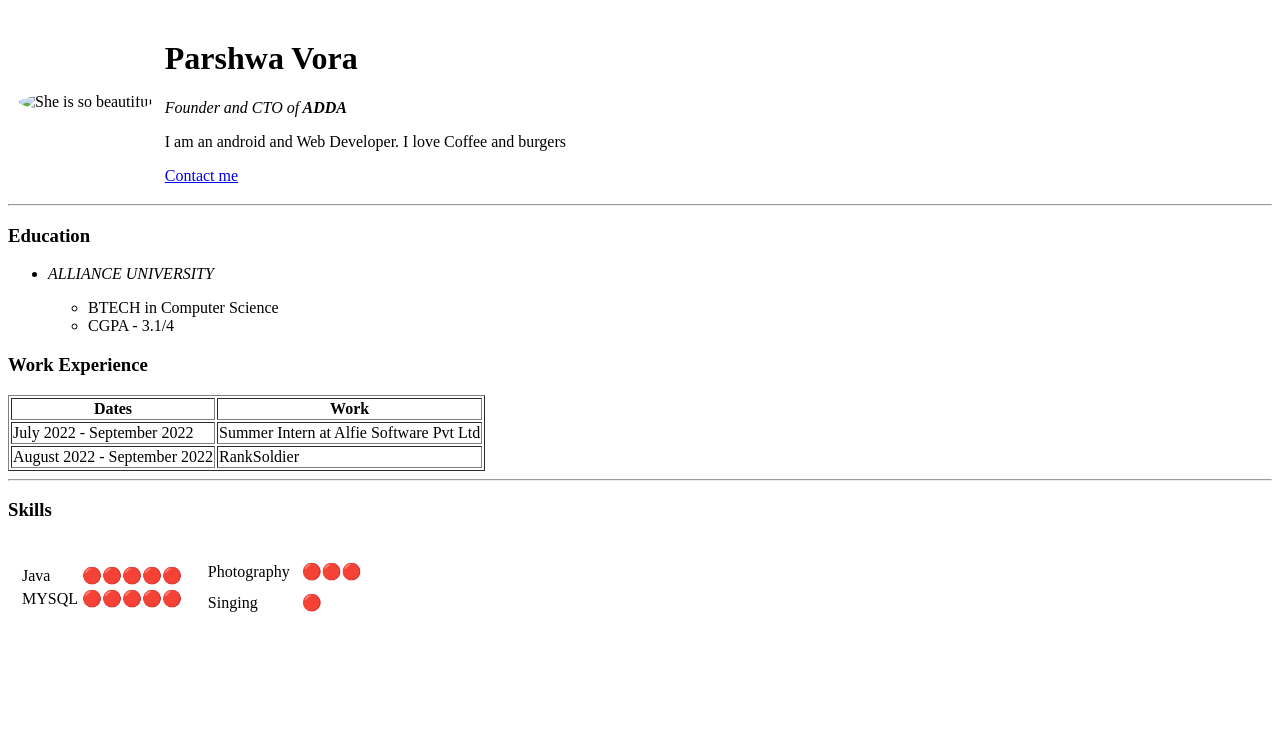
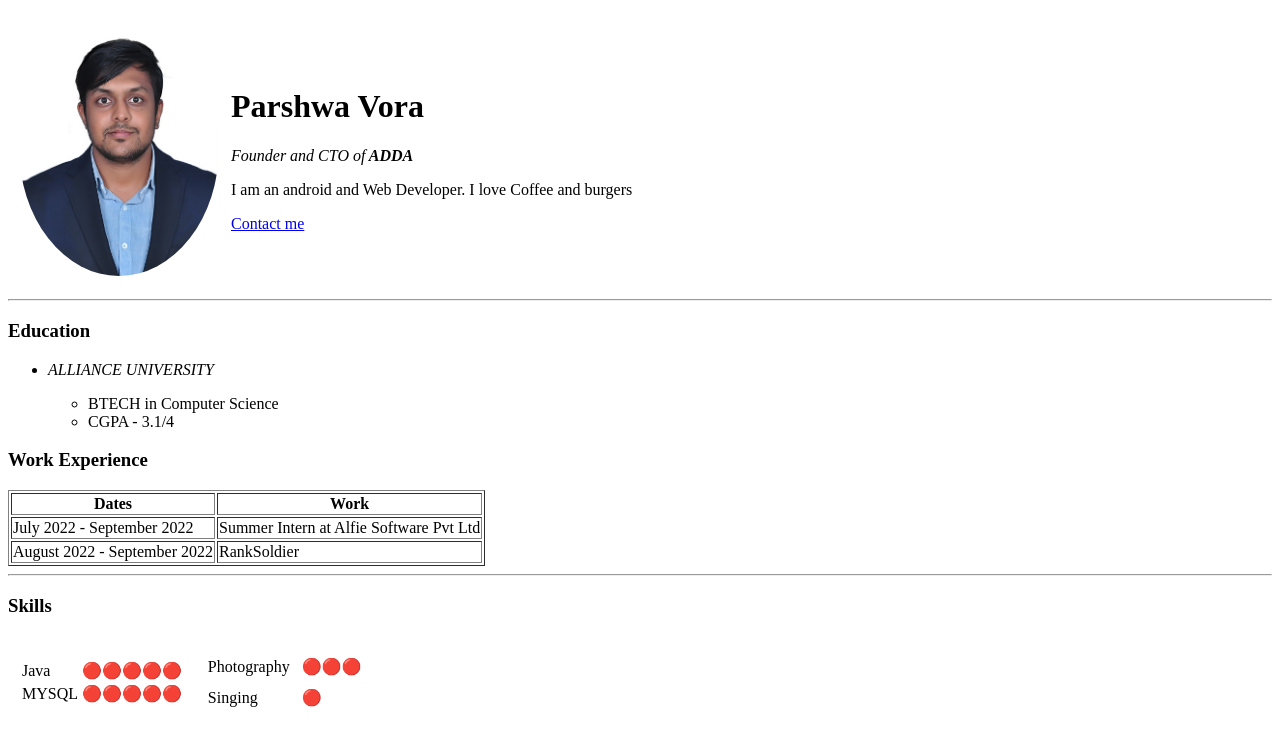
Before and after one commit to Parshwaa/Parshhh.github.io, a plain HTML site: page index.html in a window 1280 px wide. Drawn offline with Linux system fonts and the light colour scheme.

Commit message:
Add files via upload

```diff
--- a/index.html
+++ b/index.html
@@ -14,7 +14,7 @@
 <body>
     <table cellspacing = "10">
         <tr>
-            <td><img src="Images/Parshwa passport photo.JPG" alt="She is so beautiful"
+            <td><img src="Parshwa passport photo.JPG" alt="She is so beautiful"
                 style="width:200px"/></td>
             <td>    <h1><a href=""></a> Parshwa Vora </h1>
                 <p><em>Founder and CTO of<strong> ADDA</strong></em></p>
```
